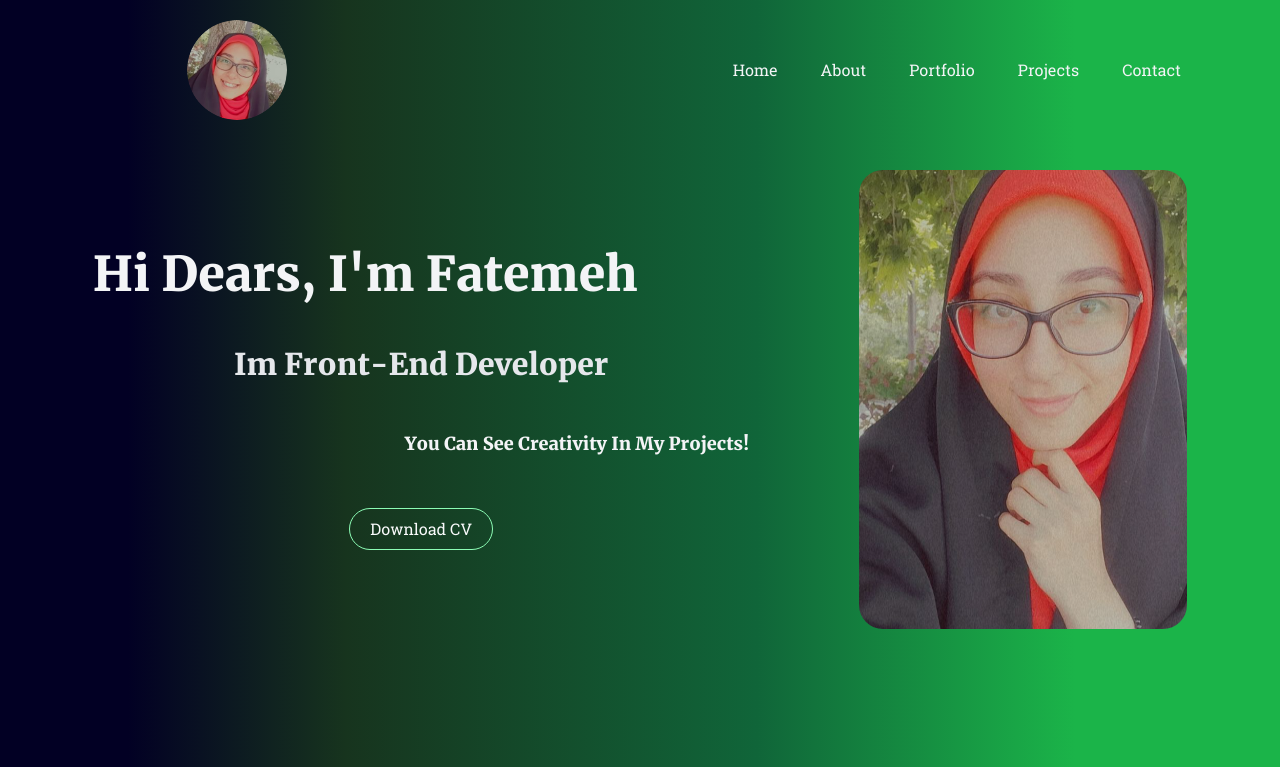
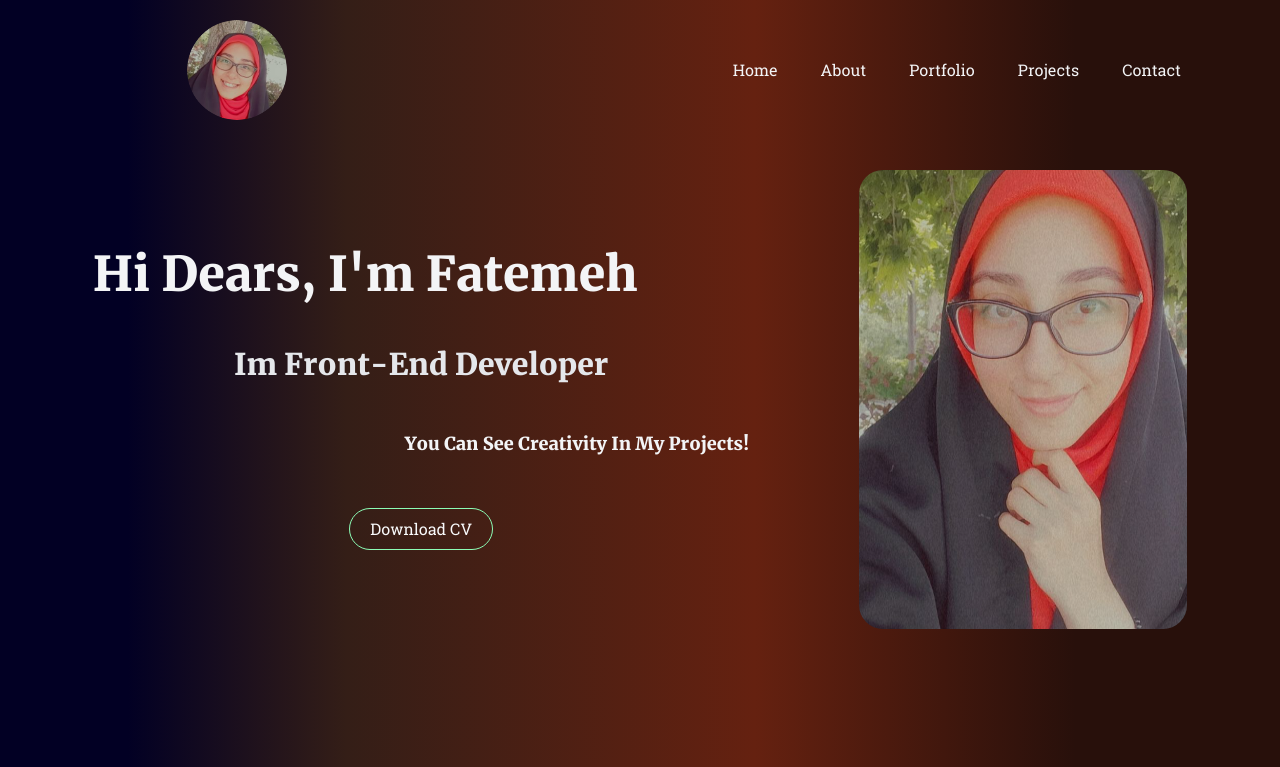
Before and after one commit to fatemeMohamadian/Portfolio_Reactjs, a React (Vite) app: page / in a window 1280 px wide. Shown: the top 767 px of the page. Built offline with nearby package versions, Linux system fonts and the light colour scheme.

Commit message:
Update index.css

```diff
--- a/src/index.css
+++ b/src/index.css
@@ -4,7 +4,7 @@
 
 body {
     background: rgb(2, 0, 36);
-    background: linear-gradient(90deg, rgba(2, 0, 36, 1) 10%, rgba(23, 52, 30, 1) 27%, rgba(16, 101, 57, 1) 59%, rgba(27, 180, 73, 1) 84%);
+   background: linear-gradient(90deg, rgba(2, 0, 36, 1) 10%, rgb(52, 30, 23) 27%, rgb(101, 33, 16) 59%, rgb(40, 16, 11) 84%);
 }
 
 @font-face {
```
